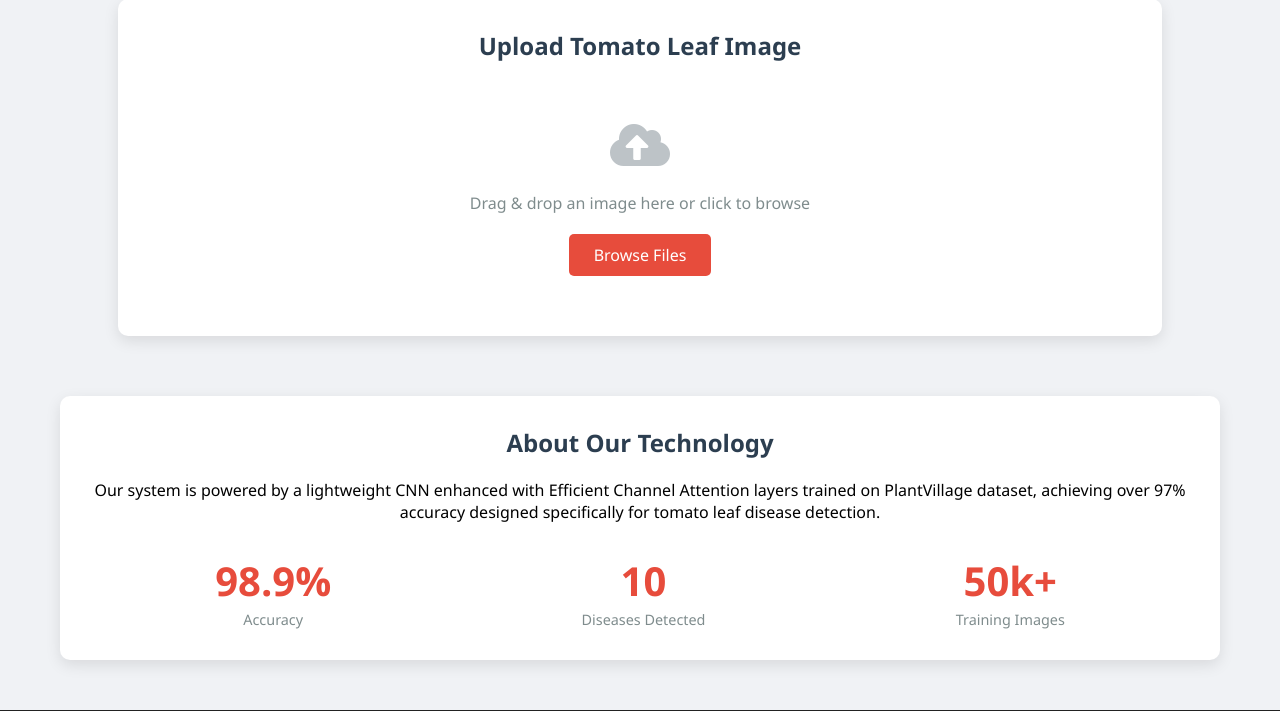
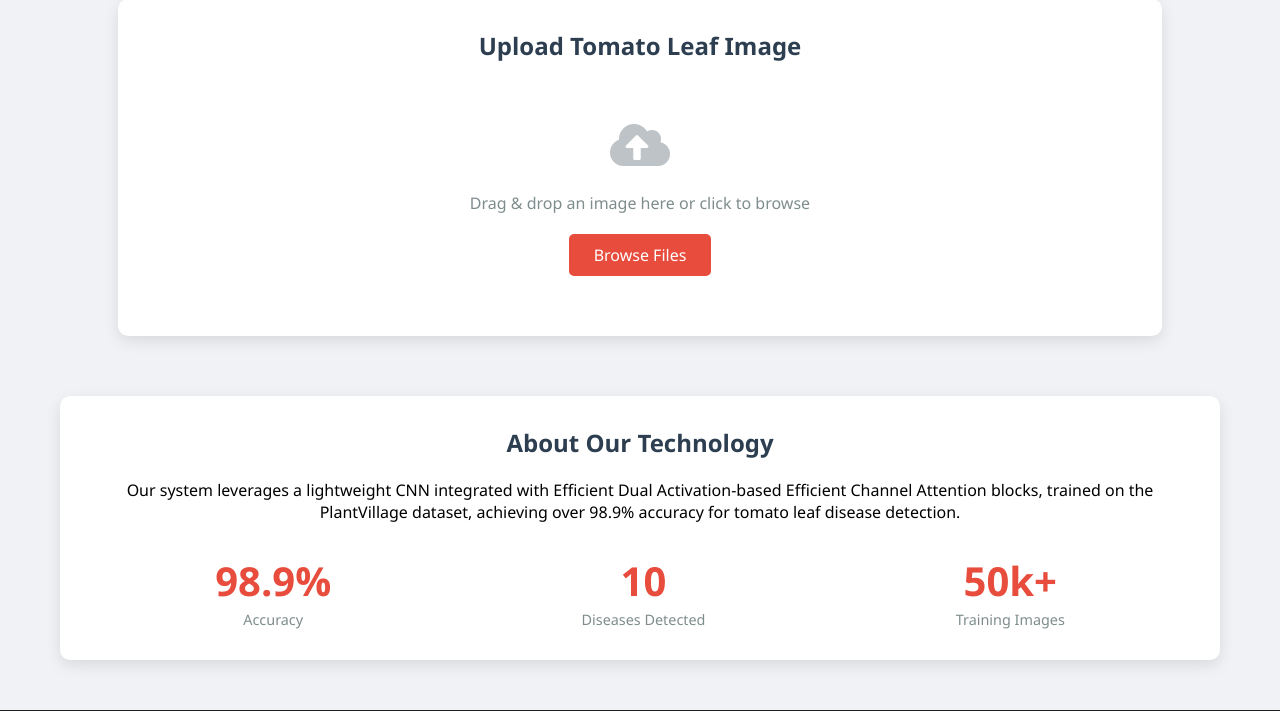
Before and after one commit to Narsimlu-561/Tomato-Plant-Leaf-Disease-Detection, a Flask app: page / in a window 1280 px wide. Shown: the part 150-861 px from the top of the page. Run offline with Flask 3, Linux system fonts and the light colour scheme.

Commit message:
initial commit

```diff
--- a/templates/index.html
+++ b/templates/index.html
@@ -72,7 +72,7 @@
       <div class="model-info">
         <h2>About Our Technology</h2>
         <p>
-          Our system is powered by a lightweight CNN enhanced with Efficient Channel Attention layers trained on PlantVillage dataset, achieving over 97% accuracy designed specifically for tomato leaf disease detection.
+          Our system leverages a lightweight CNN integrated with Efficient Dual Activation-based Efficient Channel Attention blocks, trained on the PlantVillage dataset, achieving over 98.9% accuracy for tomato leaf disease detection.
         </p>
         <div class="model-stats">
           <div class="stat">
```
